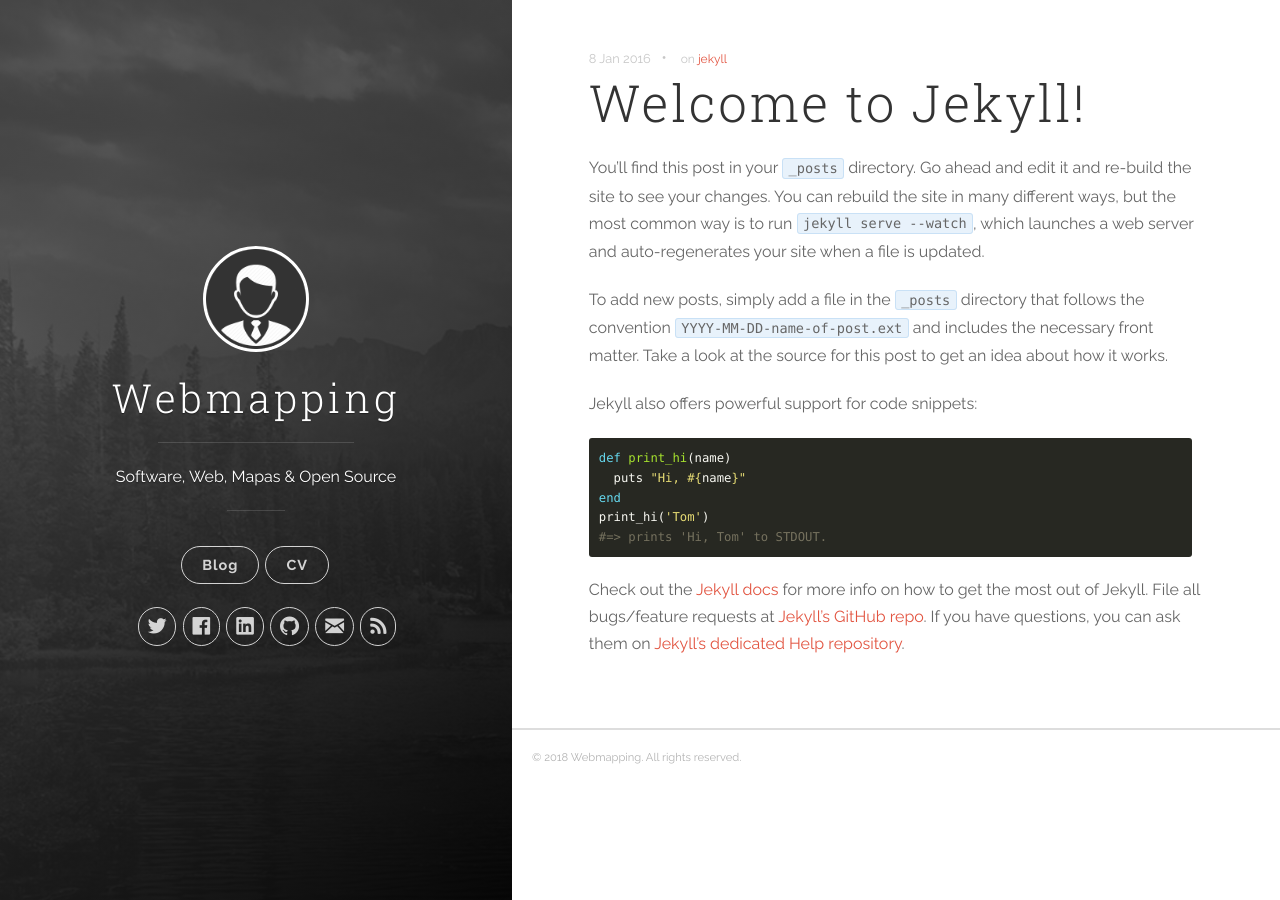
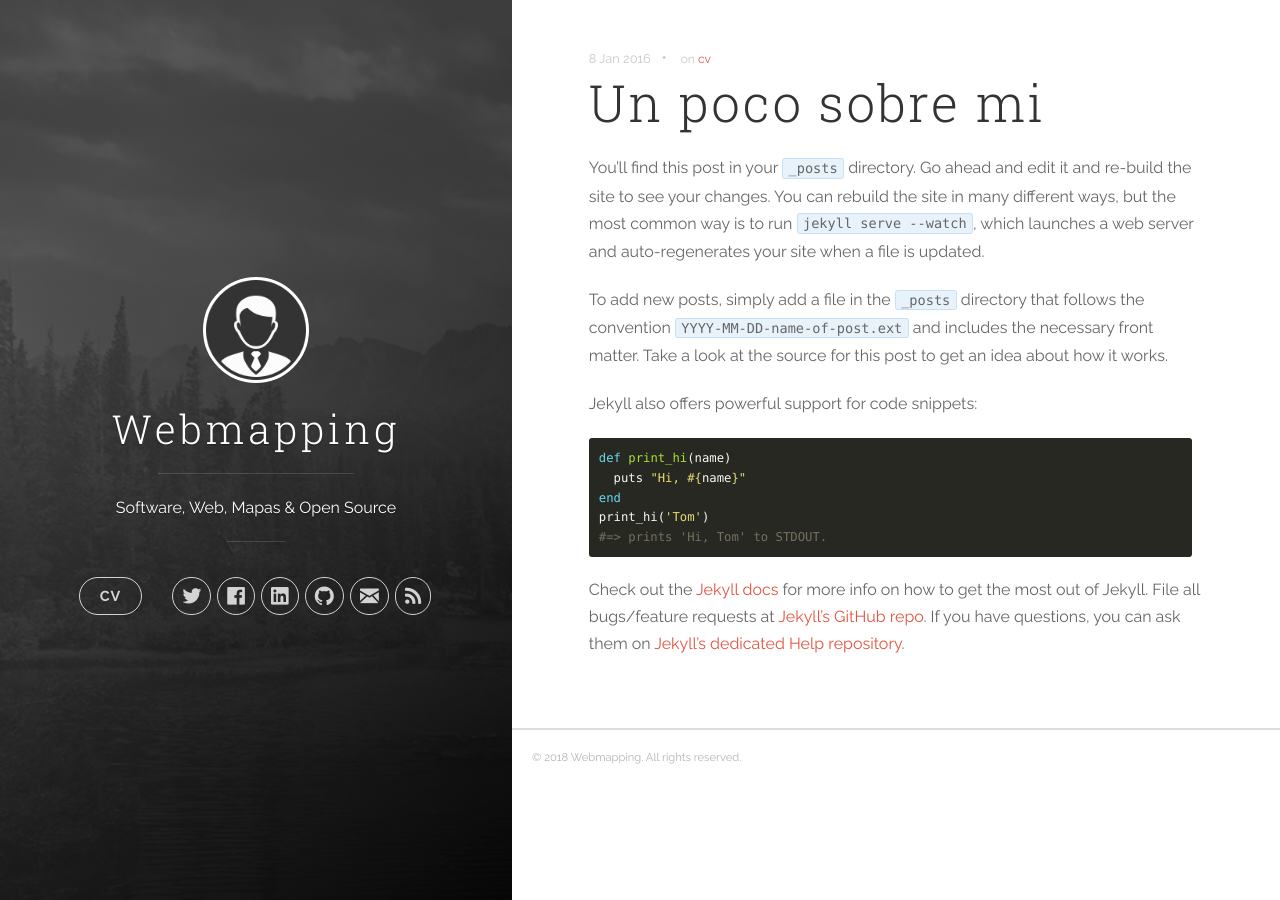
Before and after one commit to danielquisbert/danielquisbert.github.io, a Jekyll site: the page built from _posts/2016-01-08-welcome-to-jekyll.markdown, in a window 1280 px wide. Built offline with Jekyll 4.4.1, drawn with Linux system fonts in a browser that asks for light colours.

```diff
--- a/_includes/header.html
+++ b/_includes/header.html
@@ -20,13 +20,7 @@
 
           <nav class="cover-navigation cover-navigation--primary">
             <ul class="navigation">
-              <li class="navigation__item"><a href="{{ site.baseurl }}/#blog" title="link to {{ site.title }} blog" class="blog-button">Blog</a></li>
-            </ul>
-          </nav>
-
-          <nav class="cover-navigation cover-navigation--primary">
-            <ul class="navigation">
-              <li class="navigation__item"><a href="{{ site.baseurl }}/categories/" title="link to {{ site.title }} CV" class="cv-button">CV</a></li>
+              <li class="navigation__item"><a href="{{ site.baseurl }}/#mas" title="link a más sobre {{ site.title }}" class="mas-button">CV</a></li>
             </ul>
           </nav>
 
--- a/_posts/2016-01-08-welcome-to-jekyll.markdown
+++ b/_posts/2016-01-08-welcome-to-jekyll.markdown
@@ -1,9 +1,12 @@
 ---
-title:  "Welcome to Jekyll!"
+title:  "Un poco sobre mi"
 date:   2016-01-08 15:04:23
-categories: [jekyll]
-tags: [jekyll]
+categories: [cv]
+tags: [cv]
 ---
+
+
+
 You’ll find this post in your `_posts` directory. Go ahead and edit it and re-build the site to see your changes. You can rebuild the site in many different ways, but the most common way is to run `jekyll serve --watch`, which launches a web server and auto-regenerates your site when a file is updated.
 
 To add new posts, simply add a file in the `_posts` directory that follows the convention `YYYY-MM-DD-name-of-post.ext` and includes the necessary front matter. Take a look at the source for this post to get an idea about how it works.
--- a/js/main.js
+++ b/js/main.js
@@ -5,7 +5,7 @@ sitemap:
 ---
 
 $(document).ready(function () {
-  $('a.blog-button').click(function (e) {
+  $('a.mas-button').click(function (e) {
     if ($('.panel-cover').hasClass('panel-cover--collapsed')) return
     currentWidth = $('.panel-cover').width()
     if (currentWidth < 960) {
@@ -17,7 +17,7 @@ $(document).ready(function () {
     }
   })
 
-  if (window.location.hash && window.location.hash == '#blog') {
+  if (window.location.hash && window.location.hash == '#mas') {
     $('.panel-cover').addClass('panel-cover--collapsed')
   }
 
@@ -30,28 +30,10 @@ $(document).ready(function () {
     $('.btn-mobile-menu__icon').toggleClass('icon-list icon-x-circle animated fadeIn')
   })
 
-  $('.navigation-wrapper .blog-button').click(function () {
-    $('.navigation-wrapper').toggleClass('visible')
-    $('.btn-mobile-menu__icon').toggleClass('icon-list icon-x-circle animated fadeIn')
-  })
-  /************************** CV-button  *********************/
-  $('a.cv-button').click(function (e) {
-    if ($('.panel-cover').hasClass('panel-cover--collapsed')) return
-    currentWidth = $('.panel-cover').width()
-    if (currentWidth < 960) {
-      $('.panel-cover').addClass('panel-cover--collapsed')
-      $('.content-wrapper').addClass('animated slideInRight')
-    } else {
-      $('.panel-cover').css('max-width', currentWidth)
-      $('.panel-cover').animate({'max-width': '530px', 'width': '40%'}, 400, swing = 'swing', function () {})
-    }
-  })
-  if (window.location.hash && window.location.hash == '#cv') {
-    $('.panel-cover').addClass('panel-cover--collapsed')
-  }
-  $('.navigation-wrapper .cv-button').click(function () {
+  $('.navigation-wrapper .mas-button').click(function () {
     $('.navigation-wrapper').toggleClass('visible')
     $('.btn-mobile-menu__icon').toggleClass('icon-list icon-x-circle animated fadeIn')
   })
 
+
 })
```
Also changed, not shown: _layouts/post.html (line endings or trailing spaces).
